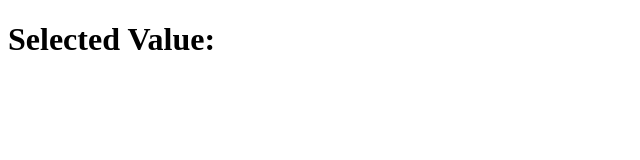
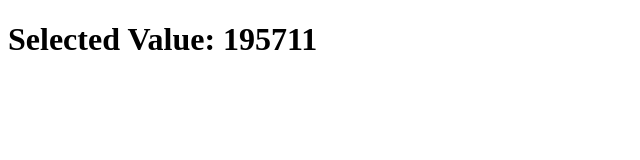
Before and after one commit to AngelSweety1/AngelSweety1.github.io, a plain HTML site: page index.html in a window 1280 px wide. Shown: the whole page, without its empty margins (0-640 px from the left). Drawn offline with Linux system fonts and the light colour scheme.

Commit message:
Update index.html

```diff
--- a/index.html
+++ b/index.html
@@ -11,7 +11,7 @@
 
 <script>
 window.onload = function() {
-    var values = ["", "", "", "", "", "", "", "", "", ""];
+    var values = ["195693", "195695", "195697", "195699", "195701", "195703", "195705", "195707", "195709", "195711"];
     var randomIndex = Math.floor(Math.random() * values.length);
     var selectedValue = values[randomIndex];
     var admpid = selectedValue;
```
